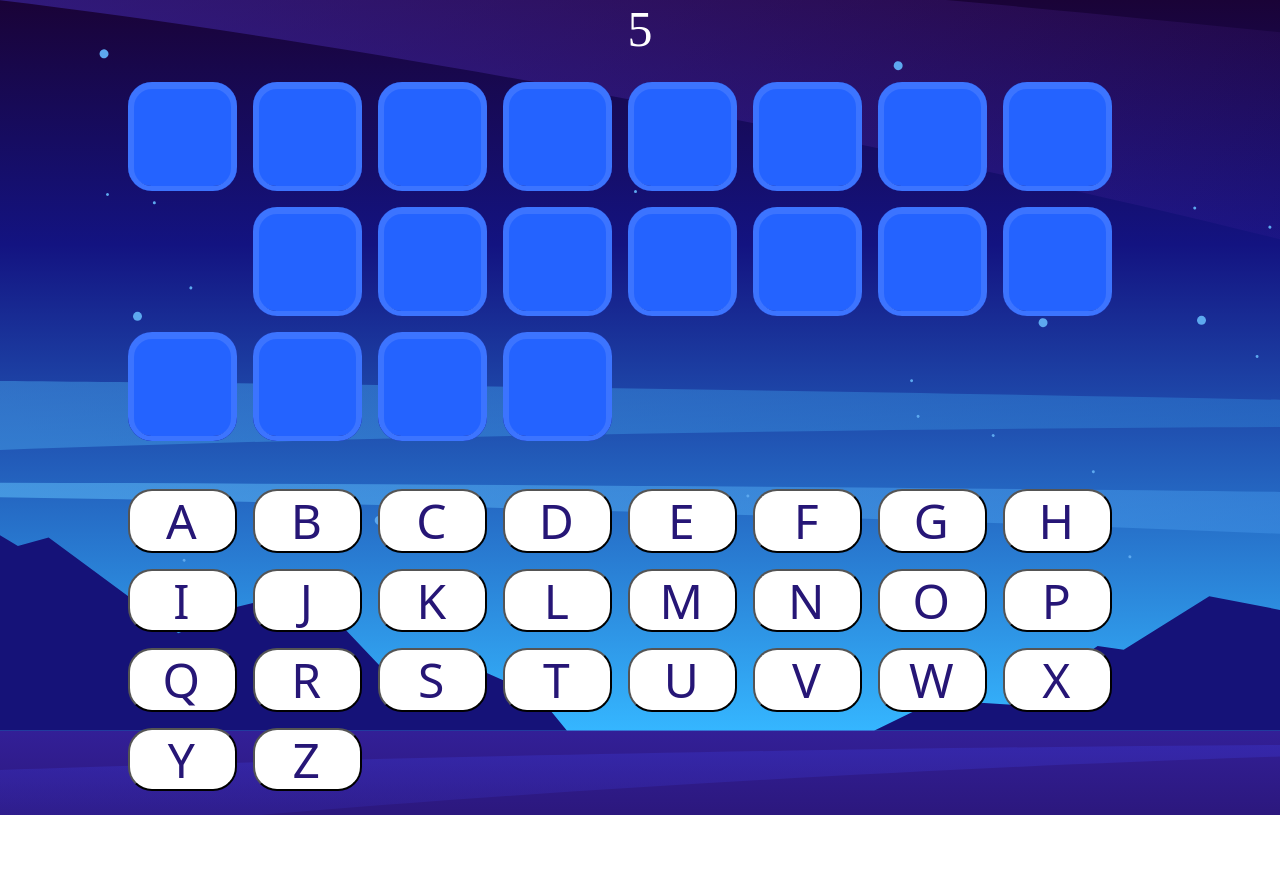
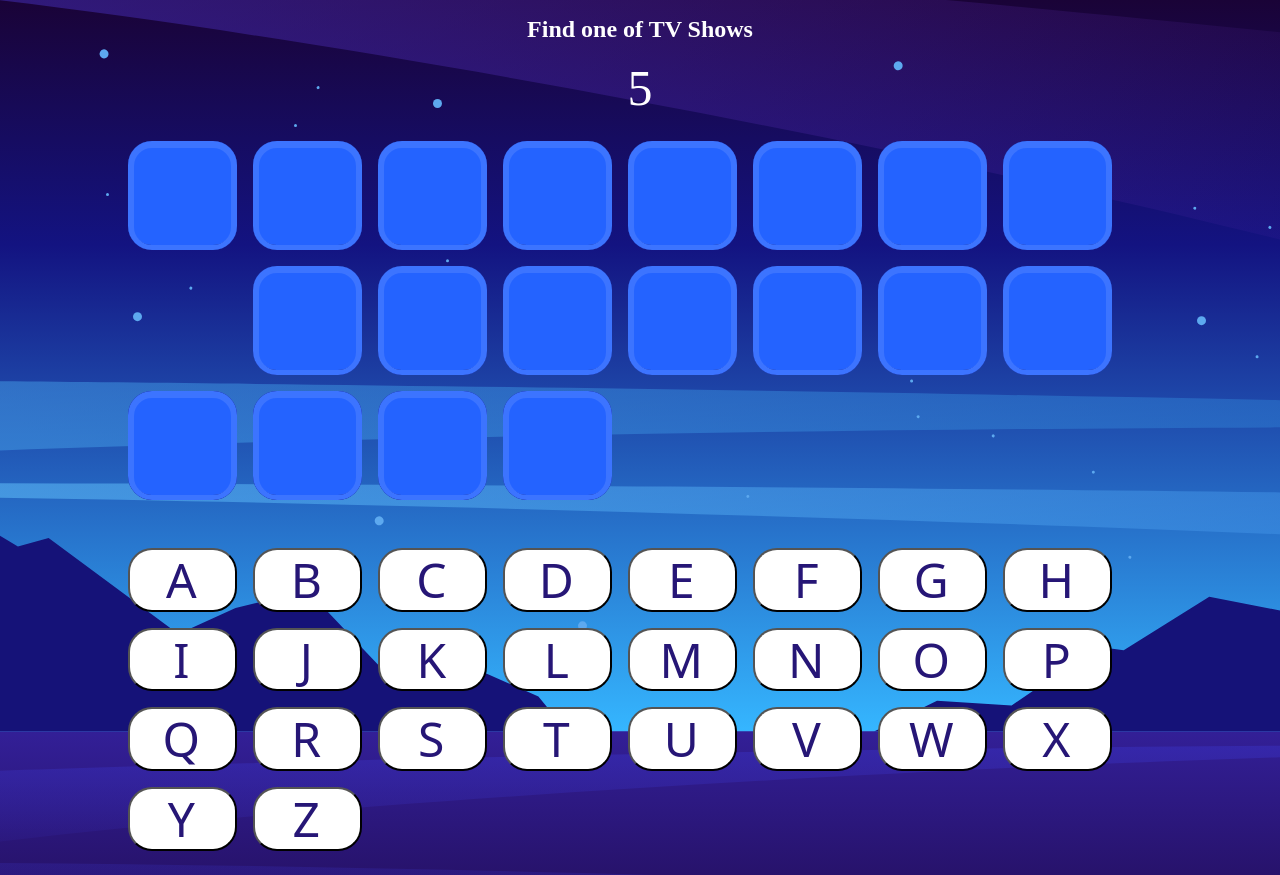
Before and after one commit to hebaahmedsaleh/hangman, a React (Vite) app in the folder hangman.github.io/: page /game/1 in a window 1280 px wide. Before the commit the page ends 815 px from the top, so only its background shows below. Built offline with nearby package versions, Linux system fonts and the light colour scheme.

Commit message:
add updates

```diff
--- a/hangman.github.io/src/App.tsx
+++ b/hangman.github.io/src/App.tsx
@@ -1,5 +1,4 @@
-import { element } from "./../node_modules/@types/prop-types/index.d";
-import React from "react";
+// import React from "react";
 import {
   Route,
   createBrowserRouter,
@@ -23,7 +22,7 @@ const router = createBrowserRouter(
   )
 );
 
-function App({ routes }) {
+function App() {
   return (
     <>
       <RouterProvider router={router} />
--- a/hangman.github.io/src/Layout.tsx
+++ b/hangman.github.io/src/Layout.tsx
@@ -1,4 +1,3 @@
-import React from "react";
 import { Outlet } from "react-router-dom";
 
 const Layout = () => {
--- a/hangman.github.io/src/pages/game-display/index.tsx
+++ b/hangman.github.io/src/pages/game-display/index.tsx
@@ -3,8 +3,8 @@ import { useParams } from "react-router-dom";
 
 import { data } from "../../../data";
 
-import BackLogo from "@assets/images/icon-back.svg";
-import CategoryLogo from "@assets/images/pick_category.svg";
+// import BackLogo from "@assets/images/icon-back.svg";
+// import CategoryLogo from "@assets/images/pick_category.svg";
 
 import "./index.scss";
 
@@ -14,14 +14,16 @@ const GameDisplay = () => {
     id: index,
   }));
 
-  const [categories] = useState(catObjects);
   let [lifes, setLifes] = useState(5);
   const { id } = useParams();
 
-  const category_name = catObjects.find((elem) => elem.id === Number(id))?.name;
+  const category_name = catObjects.find(
+    (elem: { name: string; id: number }) => elem.id === Number(id)
+  )?.name;
   const alphabet = "abcdefghijklmnopqrstuvwxyz".split("");
   const [selectedAlphabets, setSelectedAlphabets] = useState([]);
-  /* tslint:disable-next-line */
+  // eslint-disable-next-line @typescript-eslint/ban-ts-comment
+  // @ts-expect-error
   const options = data.categories[category_name];
 
   const randomOption =
@@ -38,10 +40,17 @@ const GameDisplay = () => {
 
   const onClick = (char: string) => {
     // both scenario
+    // eslint-disable-next-line @typescript-eslint/ban-ts-comment
+    // @ts-expect-error
     setSelectedAlphabets([...selectedAlphabets, char]);
     // good scenario
-    if (words?.find((elem) => elem.char.toLowerCase() === char.toLowerCase())) {
-      const test = words.map((elem) => {
+    if (
+      words?.find(
+        (elem: { char: string; guessed: boolean }) =>
+          elem.char.toLowerCase() === char.toLowerCase()
+      )
+    ) {
+      const test = words.map((elem: { char: string; guessed: boolean }) => {
         if (elem.char === char) {
           return {
             char,
@@ -56,10 +65,12 @@ const GameDisplay = () => {
       setLifes(lifes - 1);
     }
   };
-  const listItems = alphabet.map((char) => (
+  const listItems = alphabet.map((char: string) => (
     <button
       onClick={() => onClick(char)}
       className="word__container"
+      // eslint-disable-next-line @typescript-eslint/ban-ts-comment
+      // @ts-expect-error
       disabled={!!selectedAlphabets.includes(char)}
       key={char}
     >
@@ -67,7 +78,8 @@ const GameDisplay = () => {
     </button>
   ));
 
-  const guessedWord = words?.map((item, index) => {
+  const guessedWord = words?.map(
+    (item: { guessed: boolean; char: string }, index: number) => {
       if (item.char == " ") {
         return (
           <div
@@ -82,10 +94,17 @@ const GameDisplay = () => {
           </div>
         );
       }
-  });
+    }
+  );
 
   return (
     <div style={{ display: "flex" }}>
+      <div>
+        {" "}
+        <h1 style={{ fontSize: "1.5rem", color: "#fff" }}>
+          Find one of {category_name}{" "}
+        </h1>
+      </div>
       <div style={{ color: "#fff", fontSize: 50 }}>{lifes} </div>
       <section className="alphabet__container"> {guessedWord}</section>
       <section className="alphabet__container"> {listItems}</section>
--- a/hangman.github.io/tsconfig.app.json
+++ b/hangman.github.io/tsconfig.app.json
@@ -7,6 +7,7 @@
     "lib": ["ES2020", "DOM", "DOM.Iterable"],
     "module": "ESNext",
     "skipLibCheck": true,
+    "typeRoots": ["node_modules/@types"], // <-- here
 
     /* Bundler mode */
     "moduleResolution": "bundler",
--- a/hangman.github.io/tsconfig.node.json
+++ b/hangman.github.io/tsconfig.node.json
@@ -7,7 +7,8 @@
     "moduleResolution": "bundler",
     "allowSyntheticDefaultImports": true,
     "strict": true,
-    "noEmit": true
+    "noEmit": true,
+    "typeRoots": ["node_modules/@types"] // <-- here
   },
   "include": ["vite.config.ts"]
 }
```
Lines whose indentation alone changed are shown as unchanged.
